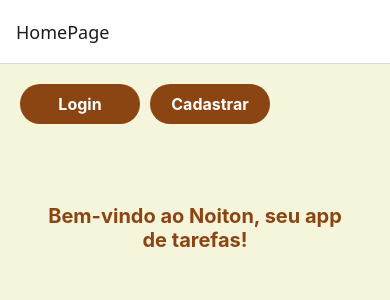
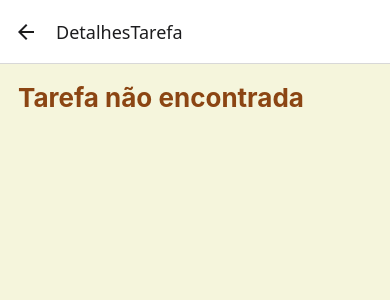
Before and after one commit to IvanSuiyama/Noiton_frontend, a React Native app in the folder noiton_frontend/: screen /DetalhesTarefa in a window 390 px wide. Shown: the top 300 px of the page. Built offline with nearby package versions, Linux system fonts and the light colour scheme.

Commit message:
Tela detalhes tarefa criada.

```diff
--- a/noiton_frontend/src/components/home/telaPrincipal.tsx
+++ b/noiton_frontend/src/components/home/telaPrincipal.tsx
@@ -214,12 +214,20 @@ export default function TelaPrincipal() {
             </Text>
           ) : (
             tarefasRecentes.map((tarefa, idx) => (
-              <View key={`tarefa_${tarefa.id_tarefa ?? idx}`} style={styles.tarefaItem}>
+              <TouchableOpacity
+                key={`tarefa_${tarefa.id_tarefa ?? idx}`}
+                style={styles.tarefaItem}
+                activeOpacity={0.7}
+                onPress={() => navigation.navigate('DetalhesTarefa', { tarefa })}
+              >
                 <Text style={styles.tarefaTitulo}>{tarefa.titulo}</Text>
                 <Text style={styles.tarefaData}>
                   {isEnglish ? 'Created:' : 'Criada:'} {new Date(tarefa.data_inicio).toLocaleDateString()}
                 </Text>
-              </View>
+                <Text style={{ color: '#8B4513', fontSize: 13, marginTop: 2, fontWeight: 'bold' }}>
+                  {isEnglish ? 'Details' : 'Detalhes'}
+                </Text>
+              </TouchableOpacity>
             ))
           )}
         </View>
--- a/noiton_frontend/src/components/tarefa/CriaTarefa.tsx
+++ b/noiton_frontend/src/components/tarefa/CriaTarefa.tsx
@@ -212,8 +212,8 @@ export default function CriaTarefa() {
   };
 
   return (
-    <View style={styles.container}>
-      <ScrollView contentContainerStyle={styles.scrollContainer}>
+    <ScrollView style={{ flex: 1, backgroundColor: '#f5f5dc' }} contentContainerStyle={{ flexGrow: 1 }} keyboardShouldPersistTaps="handled">
+      <View style={styles.container}>
         <Text style={[styles.label, { fontSize: 24, fontWeight: 'bold', textAlign: 'center', marginBottom: 20 }]}>{t.title}</Text>
         <Text style={styles.label}>{t.titulo}</Text>
         <TextInput
@@ -225,12 +225,13 @@ export default function CriaTarefa() {
 
         <Text style={styles.label}>{t.conteudo}</Text>
         <TextInput
-          style={styles.textArea}
-          placeholder="Digite o conteúdo da tarefa"
+          style={[styles.textArea, { minHeight: 100, maxHeight: 300 }]}
           value={conteudo}
           onChangeText={setConteudo}
+          placeholder={t.conteudo}
           multiline={true}
-          numberOfLines={4}
+          numberOfLines={5}
+          textAlignVertical="top"
         />
 
         <Text style={styles.label}>{t.prazoFinal}</Text>
@@ -339,8 +340,8 @@ export default function CriaTarefa() {
         >
           <Text style={{ color: '#fff', fontWeight: 'bold', fontSize: 18 }}>{t.criar}</Text>
         </TouchableOpacity>
-      </ScrollView>
-    </View>
+      </View>
+    </ScrollView>
   );
 }
 
--- /dev/null
+++ b/noiton_frontend/src/components/tarefa/DetalhesTarefa.tsx
@@ -0,0 +1,188 @@
+import React from 'react';
+import { View, Text, StyleSheet, ScrollView, TouchableOpacity } from 'react-native';
+import { useRoute, useNavigation } from '@react-navigation/native';
+import type { NativeStackNavigationProp } from '@react-navigation/native-stack';
+import type { RootStackParamList } from '@/routes/Route';
+import { useLanguage } from '@/context/LanguageContext';
+import type { Tarefa } from '@/models/Tarefa';
+
+export default function DetalhesTarefa() {
+  const route = useRoute<any>();
+  const navigation = useNavigation<NativeStackNavigationProp<RootStackParamList>>();
+  const { isEnglish } = useLanguage();
+  const { tarefa } = route.params || {};
+
+  // Tradução
+  const t = isEnglish
+    ? {
+        prioridade: 'Priority',
+        status: 'Status',
+        inicio: 'Start',
+        fim: 'End',
+        categorias: 'Categories',
+        voltar: 'Back',
+        detalhes: 'Details',
+        notFound: 'Task not found',
+      }
+    : {
+        prioridade: 'Prioridade',
+        status: 'Status',
+        inicio: 'Início',
+        fim: 'Fim',
+        categorias: 'Categorias',
+        voltar: 'Voltar',
+        detalhes: 'Detalhes',
+        notFound: 'Tarefa não encontrada',
+      };
+
+  if (!tarefa) {
+    return (
+      <View style={styles.container}>
+        <Text style={styles.titulo}>{t.notFound}</Text>
+      </View>
+    );
+  }
+
+  // Formata datas para dd/mm/aaaa
+  const formatDate = (date: string | null) => {
+    if (!date) return '-';
+    const d = new Date(date);
+    if (isNaN(d.getTime())) return '-';
+    const dia = String(d.getDate()).padStart(2, '0');
+    const mes = String(d.getMonth() + 1).padStart(2, '0');
+    const ano = d.getFullYear();
+    return `${dia}/${mes}/${ano}`;
+  };
+
+  return (
+    <ScrollView style={styles.container}>
+      <Text style={styles.titulo}>{tarefa.titulo}</Text>
+      <Text style={styles.data}>
+        {t.inicio}: {formatDate(tarefa.data_inicio)}
+        {tarefa.data_fim ? `  |  ${t.fim}: ${formatDate(tarefa.data_fim)}` : ''}
+      </Text>
+      <View style={styles.chipRow}>
+        <View style={[styles.chip, (styles as any)[`chip_${tarefa.prioridade}`]]}>
+          <Text style={styles.chipText}>{t.prioridade}: {tarefa.prioridade}</Text>
+        </View>
+        <View style={[styles.chip, tarefa.status === 'concluido' ? styles.chip_concluido : styles.chip_pendente]}>
+          <Text style={styles.chipText}>{t.status}: {tarefa.status}</Text>
+        </View>
+      </View>
+      {tarefa.categorias && tarefa.categorias.length > 0 && (
+        <View style={styles.categoriasContainer}>
+          <Text style={styles.categoriasTitulo}>{t.categorias}:</Text>
+          <View style={styles.categoriasRow}>
+            {tarefa.categorias.map((cat: { id_categoria: number; nome: string }) => (
+              <View key={cat.id_categoria} style={styles.categoriaChip}>
+                <Text style={styles.categoriaChipText}>{cat.nome}</Text>
+              </View>
+            ))}
+          </View>
+        </View>
+      )}
+      <View style={styles.conteudoContainer}>
+        <Text style={styles.conteudo}>{tarefa.conteudo}</Text>
+      </View>
+      <TouchableOpacity style={styles.botaoVoltar} onPress={() => navigation.goBack()}>
+        <Text style={styles.botaoVoltarText}>{t.voltar}</Text>
+      </TouchableOpacity>
+    </ScrollView>
+  );
+}
+
+const styles = StyleSheet.create({
+  container: {
+    flex: 1,
+    backgroundColor: '#f5f5dc',
+    padding: 18,
+  },
+  titulo: {
+    fontSize: 26,
+    fontWeight: 'bold',
+    color: '#8B4513',
+    marginBottom: 8,
+  },
+  data: {
+    color: '#8B4513',
+    marginBottom: 10,
+    fontSize: 15,
+  },
+  chipRow: {
+    flexDirection: 'row',
+    gap: 8,
+    marginBottom: 10,
+  },
+  chip: {
+    borderRadius: 12,
+    paddingVertical: 4,
+    paddingHorizontal: 12,
+    marginRight: 8,
+    backgroundColor: '#fff',
+    borderWidth: 1,
+    borderColor: '#8B4513',
+    alignSelf: 'flex-start',
+  },
+  chip_baixa: { backgroundColor: '#f5ecd2' },
+  chip_media: { backgroundColor: '#ffe4b5' },
+  chip_alta: { backgroundColor: '#ffd700' },
+  chip_concluido: { borderColor: 'green' },
+  chip_pendente: { borderColor: '#8B4513' },
+  chipText: {
+    color: '#8B4513',
+    fontWeight: 'bold',
+    fontSize: 14,
+  },
+  categoriasContainer: {
+    marginBottom: 10,
+  },
+  categoriasTitulo: {
+    color: '#8B4513',
+    fontWeight: 'bold',
+    fontSize: 16,
+    marginBottom: 2,
+  },
+  categoriasRow: {
+    flexDirection: 'row',
+    flexWrap: 'wrap',
+    gap: 4,
+  },
+  categoriaChip: {
+    backgroundColor: '#fff',
+    borderColor: '#8B4513',
+    borderWidth: 1,
+    borderRadius: 10,
+    paddingHorizontal: 10,
+    paddingVertical: 2,
+    marginRight: 4,
+    marginBottom: 2,
+  },
+  categoriaChipText: {
+    color: '#8B4513',
+    fontSize: 13,
+  },
+  conteudoContainer: {
+    marginVertical: 18,
+    backgroundColor: '#fff',
+    borderRadius: 8,
+    padding: 14,
+    borderColor: '#8B4513',
+    borderWidth: 1,
+  },
+  conteudo: {
+    fontSize: 16,
+    color: '#8B4513',
+  },
+  botaoVoltar: {
+    backgroundColor: '#8B4513',
+    borderRadius: 6,
+    paddingVertical: 12,
+    alignItems: 'center',
+    marginTop: 10,
+  },
+  botaoVoltarText: {
+    color: '#fff',
+    fontWeight: 'bold',
+    fontSize: 16,
+  },
+});
--- a/noiton_frontend/src/components/tarefa/ListarTarefas.tsx
+++ b/noiton_frontend/src/components/tarefa/ListarTarefas.tsx
@@ -331,6 +331,14 @@ export default function ListarTarefas() {
                       style={[styles.deleteButton, { marginRight: 10 }]}
                       onPress={() => navigation.navigate('EditaTarefa', { id_tarefa: item.id_tarefa })}>
                       <Text style={styles.deleteButtonText}>{t.editar}</Text>
+                    </TouchableOpacity>
+                    <TouchableOpacity
+                      style={[styles.deleteButton, { marginRight: 10, backgroundColor: '#fff', borderWidth: 1, borderColor: '#8B4513' }]}
+                      onPress={() => navigation.navigate('DetalhesTarefa', { tarefa: item })}
+                    >
+                      <Text style={[styles.deleteButtonText, { color: '#8B4513' }]}>
+                        {isEnglish ? 'Details' : 'Detalhes'}
+                      </Text>
                     </TouchableOpacity>
                     <TouchableOpacity
                       style={styles.deleteButton}
--- a/noiton_frontend/src/routes/Route.tsx
+++ b/noiton_frontend/src/routes/Route.tsx
@@ -28,6 +28,7 @@ export type RootStackParamList = {
   EditaTarefa: { id_tarefa: number };
   RotinasScreen: undefined;
   CriaRotina: { tarefaBase?: any } | undefined;
+  DetalhesTarefa: { tarefa: import('@/models/Tarefa').Tarefa };
 };
 
 const Stack = createStackNavigator<RootStackParamList>();
@@ -49,6 +50,7 @@ export default function AppRoutes() {
           <Stack.Screen name="EditaTarefa" component={EditaTarefa} />
           <Stack.Screen name="RotinasScreen" component={RotinasScreen} />
           <Stack.Screen name="CriaRotina" component={CriaRotina} />
+          <Stack.Screen name="DetalhesTarefa" component={require('@/components/tarefa/DetalhesTarefa').default} />
         </Stack.Navigator>
       </NavigationContainer>
     </AuthProvider>
```
